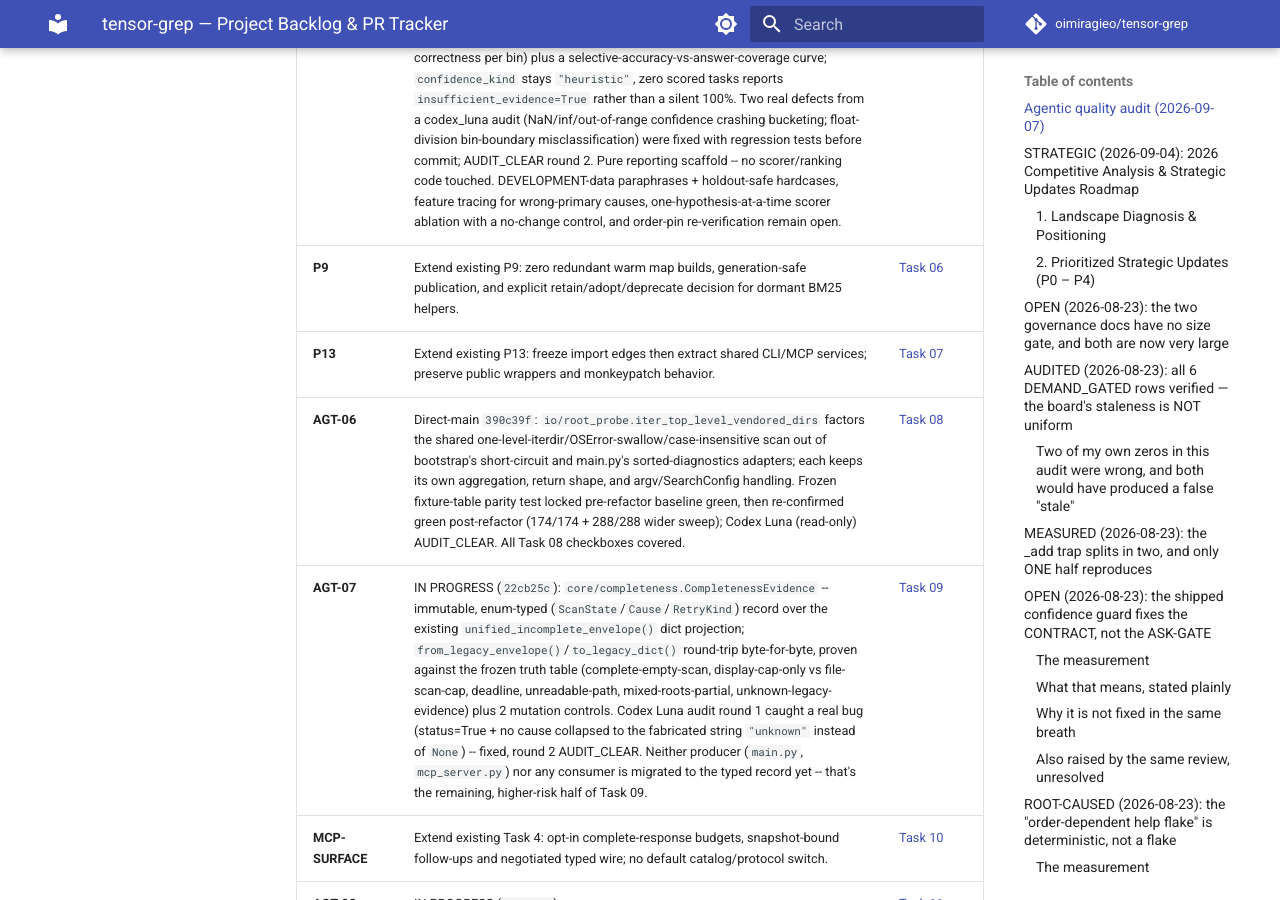
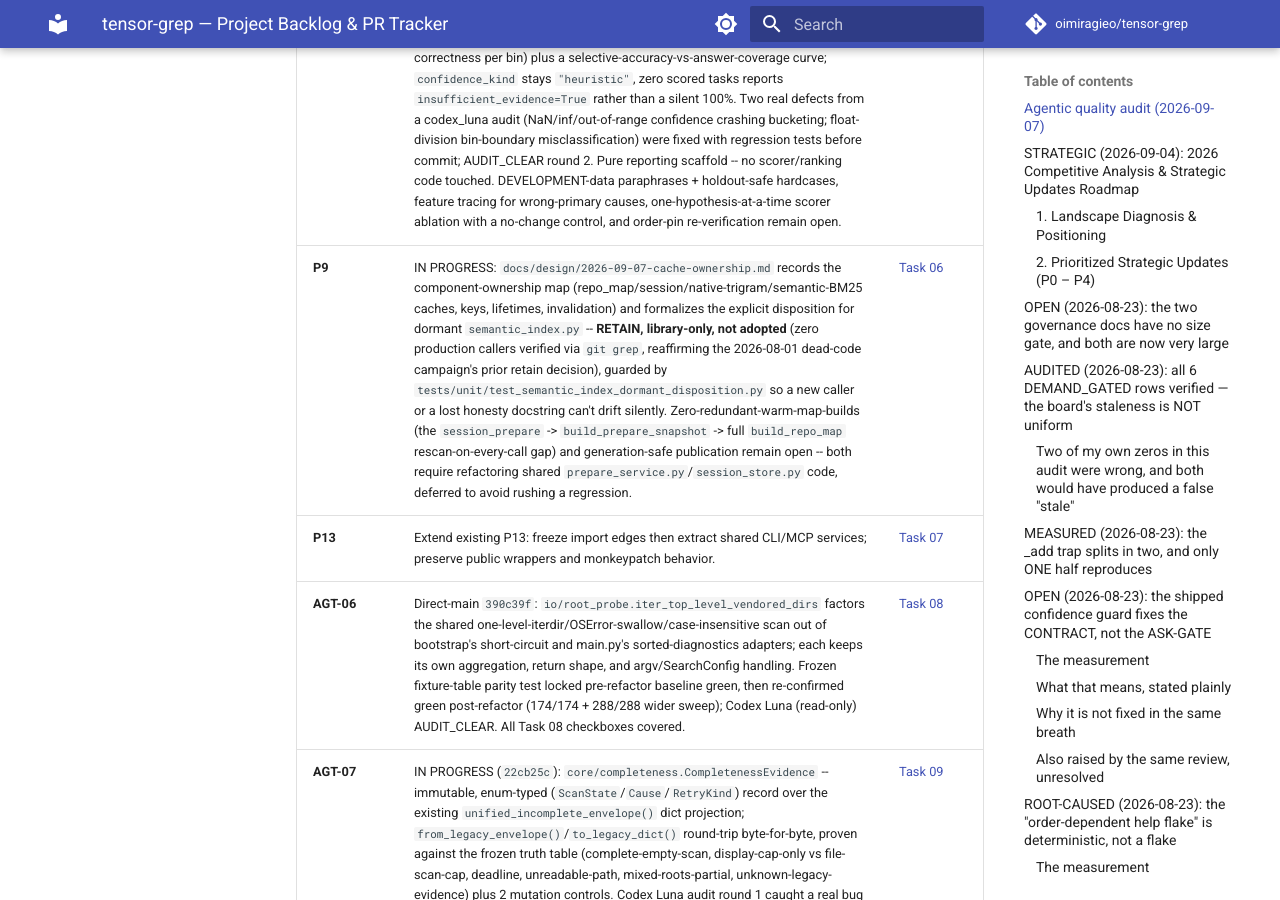
Before and after one commit to oimiragieo/tensor-grep, an MkDocs documentation site: the page built from docs/BACKLOG.md, in a window 1280 px wide and 900 px high, scrolled down 1157 px. Built offline with MkDocs 1.6.1 and Material for MkDocs 9.7.7, drawn with Linux system fonts in a browser that asks for light colours; comment, search, counter and statistics services are not loaded; some of the changed text lies outside the part shown.

Commit message:
docs(backlog): flip P9 to READY, cite cache-ownership design doc
Co-Authored-By: Claude Sonnet 5 <noreply@anthropic.com>
Claude-Session: https://claude.ai/code/session_01WqGN9azYYd4Kvoqyv2MqwT

```diff
--- a/docs/BACKLOG.md
+++ b/docs/BACKLOG.md
@@ -12,7 +12,7 @@
 | **AGT-03** | IN PROGRESS (`7ae7063`): `tg prepare --include-next-action` no longer hardcodes `uv run pytest -q` for every repository; `on_success.argv` is now selected only from an exact-match allowlist of the capsule's own detected `validation_commands`, falling back to `on_success.unavailable` (never a shlex.split of unreviewed shell text) when nothing matches. Typed `ValidationAdvice` record, `prepare_protocol.py` module, centralized `stop_if` (non-current-decision), and versioned canonical session serialization remain open. | [Task 03](plans/2026-09-07-agentic-quality-simplification.md#task-03) |
 | **AGT-04** | IN PROGRESS (`9377ea4`): `_walk_tracked_files_bounded` prunes dependency-tree dirs (node_modules/.venv/target/dist/etc) via `os.walk` topdown pruning before descending, replacing an unbounded `rglob`; adds finite file-count/per-file-byte/aggregate-byte budgets that report explicit `{"status": "incomplete", ...}` instead of silently truncating; `verify_edit_ticket` now fails closed (`population_incomplete`) on a ticket built from an incomplete population; tracked dotfiles still hashed. Git-tracked identity as primary population source, reviewed design doc, symlink/junction confined-primitive controls, and full control-matrix re-run remain open. | [Task 04](plans/2026-09-07-agentic-quality-simplification.md#task-04) |
 | **AGT-05** | IN PROGRESS (`bb1aa70`): `_build_confidence_calibration()` adds a confidence-calibration REPORT to the agent-workflow benchmark summary -- fixed-width bins over `confidence_overall` (count + observed `hit_at_1` correctness per bin) plus a selective-accuracy-vs-answer-coverage curve; `confidence_kind` stays `"heuristic"`, zero scored tasks reports `insufficient_evidence=True` rather than a silent 100%. Two real defects from a codex_luna audit (NaN/inf/out-of-range confidence crashing bucketing; float-division bin-boundary misclassification) were fixed with regression tests before commit; AUDIT_CLEAR round 2. Pure reporting scaffold -- no scorer/ranking code touched. DEVELOPMENT-data paraphrases + holdout-safe hardcases, feature tracing for wrong-primary causes, one-hypothesis-at-a-time scorer ablation with a no-change control, and order-pin re-verification remain open. | [Task 05](plans/2026-09-07-agentic-quality-simplification.md#task-05) |
-| **P9** | Extend existing P9: zero redundant warm map builds, generation-safe publication, and explicit retain/adopt/deprecate decision for dormant BM25 helpers. | [Task 06](plans/2026-09-07-agentic-quality-simplification.md#task-06) |
+| **P9** | IN PROGRESS: `docs/design/2026-09-07-cache-ownership.md` records the component-ownership map (repo_map/session/native-trigram/semantic-BM25 caches, keys, lifetimes, invalidation) and formalizes the explicit disposition for dormant `semantic_index.py` -- **RETAIN, library-only, not adopted** (zero production callers verified via `git grep`, reaffirming the 2026-08-01 dead-code campaign's prior retain decision), guarded by `tests/unit/test_semantic_index_dormant_disposition.py` so a new caller or a lost honesty docstring can't drift silently. Zero-redundant-warm-map-builds (the `session_prepare` -> `build_prepare_snapshot` -> full `build_repo_map` rescan-on-every-call gap) and generation-safe publication remain open -- both require refactoring shared `prepare_service.py`/`session_store.py` code, deferred to avoid rushing a regression. | [Task 06](plans/2026-09-07-agentic-quality-simplification.md#task-06) |
 | **P13** | Extend existing P13: freeze import edges then extract shared CLI/MCP services; preserve public wrappers and monkeypatch behavior. | [Task 07](plans/2026-09-07-agentic-quality-simplification.md#task-07) |
 | **AGT-06** | Direct-main `390c39f`: `io/root_probe.iter_top_level_vendored_dirs` factors the shared one-level-iterdir/OSError-swallow/case-insensitive scan out of bootstrap's short-circuit and main.py's sorted-diagnostics adapters; each keeps its own aggregation, return shape, and argv/SearchConfig handling. Frozen fixture-table parity test locked pre-refactor baseline green, then re-confirmed green post-refactor (174/174 + 288/288 wider sweep); Codex Luna (read-only) AUDIT_CLEAR. All Task 08 checkboxes covered. | [Task 08](plans/2026-09-07-agentic-quality-simplification.md#task-08) |
 | **AGT-07** | IN PROGRESS (`22cb25c`): `core/completeness.CompletenessEvidence` -- immutable, enum-typed (`ScanState`/`Cause`/`RetryKind`) record over the existing `unified_incomplete_envelope()` dict projection; `from_legacy_envelope()`/`to_legacy_dict()` round-trip byte-for-byte, proven against the frozen truth table (complete-empty-scan, display-cap-only vs file-scan-cap, deadline, unreadable-path, mixed-roots-partial, unknown-legacy-evidence) plus 2 mutation controls. Codex Luna audit round 1 caught a real bug (status=True + no cause collapsed to the fabricated string `"unknown"` instead of `None`) -- fixed, round 2 AUDIT_CLEAR. Neither producer (`main.py`, `mcp_server.py`) nor any consumer is migrated to the typed record yet -- that's the remaining, higher-risk half of Task 09. | [Task 09](plans/2026-09-07-agentic-quality-simplification.md#task-09) |
```
Also changed, not shown: docs/TASK_BOARD.md (+1 -1 lines).
